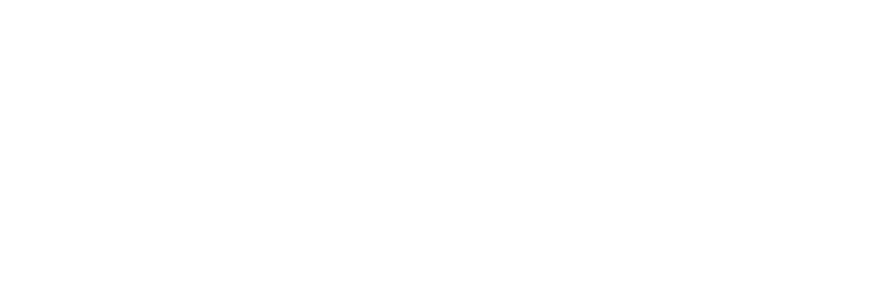
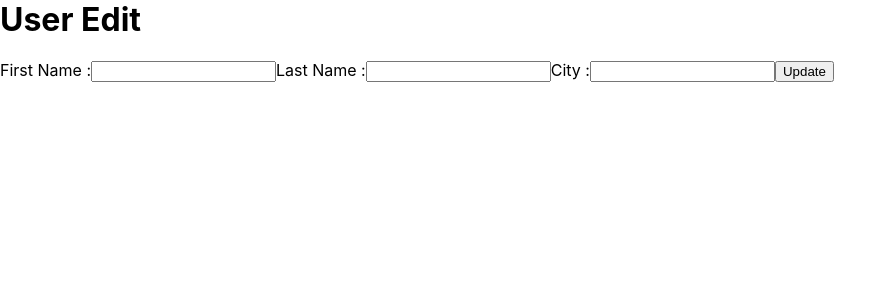
Before and after one commit to YOGESHJEWARE/frontEnd, a React (Create React App) app: page /userEdit/1 in a window 1280 px wide. Before the commit this address had no page. Shown: the top 300 px of the page, without its empty margins (0-896 px from the left). Built offline with nearby package versions, Linux system fonts and the light colour scheme; no server answers.

Commit message:
Add files via upload

```diff
--- a/src/App.js
+++ b/src/App.js
@@ -3,6 +3,7 @@ import {BrowserRouter,Routes,Route} from 'react-router-dom'
 import Table from "./Table";
 import MyForm from "./MyForm";
 import UserInfo from './UserInfo'
+import UserEdit from "./UserEdit";
 
 function App() {
   return (
@@ -10,15 +11,16 @@ function App() {
         <BrowserRouter>
             <Routes>
                 <Route path='/' element={<MyForm/>}>
-
                 </Route>
-                <Route path='/userInfo/:id' element={<UserInfo/>}>
-
+                 <Route path='/userInfo/:id' element={<UserInfo/>}>
+                </Route>
+                <Route path='/userEdit/:id' element={<UserEdit/>}>
                 </Route>
             </Routes>
+
         </BrowserRouter>
 
-    </div>
+</div>
   );
 }
 
--- a/src/MyForm.js
+++ b/src/MyForm.js
@@ -28,6 +28,8 @@ function MyForm(){
     const sendData=()=>{
         console.log(user);
         axios.post("http://localhost:8989/api/saveUser",user)
+        // axios.post("http://ec2-54-174-91-243.compute-1.amazonaws.com:8989/api/saveUser",user)
+
         .then(response=>response.data)
         .then(res=>{
             if (res.status===201){
--- a/src/Table.js
+++ b/src/Table.js
@@ -21,7 +21,8 @@ function viewMoreInfo(id){
     navigate(`/userInfo/${id}`,)
 }
 function editInfo(id){
-    navigate(`/userInfo/${id}`,)
+    navigate(`/userEdit/${id}`,)
+    console.log("edit activated")
 }
 
     return(
--- /dev/null
+++ b/src/UserEdit.js
@@ -0,0 +1,61 @@
+import axios from 'axios'
+import React, { useEffect } from 'react'
+import { useParams } from 'react-router-dom'
+
+function UserEdit(){
+    const {id}=useParams()
+    const userObj={
+        firstName:'',
+        lastName:'',
+        city:''
+    }
+    const [recvUser,setrecvUser]=React.useState(userObj)
+    console.log(id)
+    // console.log(props.location.state.userId)
+
+    useEffect(()=>{
+        axios.get(`http://localhost:8989/api/user/${id}`)
+        .then(response=>response.data)
+
+        .then(res=>{
+            console.log(res)
+            setrecvUser({...res})
+        })
+    },[])
+
+    console.log(recvUser)
+
+    // const[user,setUser]=React.useState(userObj)
+
+    const onChange=(event)=>{
+        setrecvUser({...recvUser,[event.target.name]:event.target.value})
+    }
+    const sendData=()=>{
+        console.log(recvUser);
+        axios.put("http://localhost:8989/api/saveUser",recvUser)
+        .then(response=>response.data)
+        .then(res=>{
+            console.log("Data Updated")
+        })
+            // console.log(response)
+    }
+
+    return(
+        <div>
+            <h1>User Edit</h1>
+            <label htmlFor="firstName">First Name :</label>
+            <input type="text" name="firstName" value={recvUser.firstName} onChange={onChange}/>
+
+            <label htmlFor="lastName">Last Name :</label>
+            <input type="text" name="lastName" value={recvUser.lastName}  onChange={onChange}/>
+
+            <label htmlFor="city">City :</label>
+            <input type="text" name="city"  value={recvUser.city} onChange={onChange}/>
+
+            <button type="button" onClick={sendData}>Update</button>
+
+        </div>
+    )
+}
+
+export default UserEdit
```
